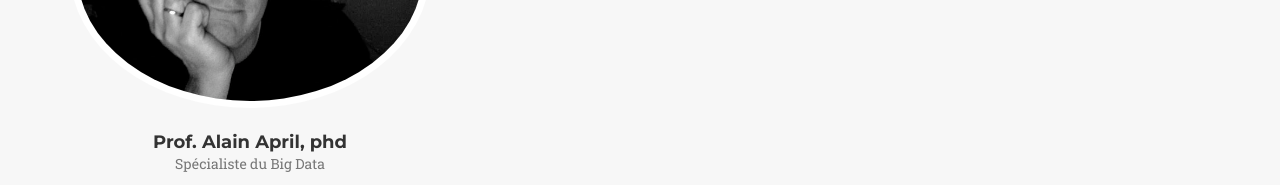
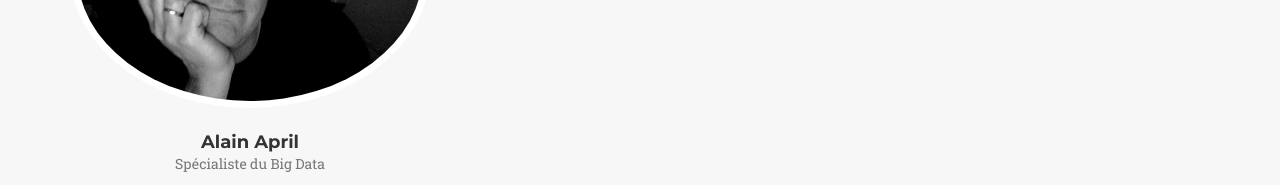
Before and after one commit to bigdatafoundation/bdf-site, a plain HTML site: page index.html in a window 1280 px wide. Shown: the part 4200-4385 px from the top of the page. Drawn offline with nearby package versions, Linux system fonts and the light colour scheme; a web font is replaced by a local one.

Commit message:
rebuilding site dim fév  7 14:07:32 EST 2016

```diff
--- a/index.html
+++ b/index.html
@@ -229,7 +229,7 @@
             <div class="col-sm-4">
                 <div class="team-member">
                     <img src="img/team/ap.jpg" class="img-responsive img-circle" alt="">
-                    <h4>Prof. Alain April, phd</h4>
+                    <h4>Alain April</h4>
                     <p class="text-muted">Spécialiste du Big Data</p>
                     <ul class="list-inline social-buttons">
 
```
